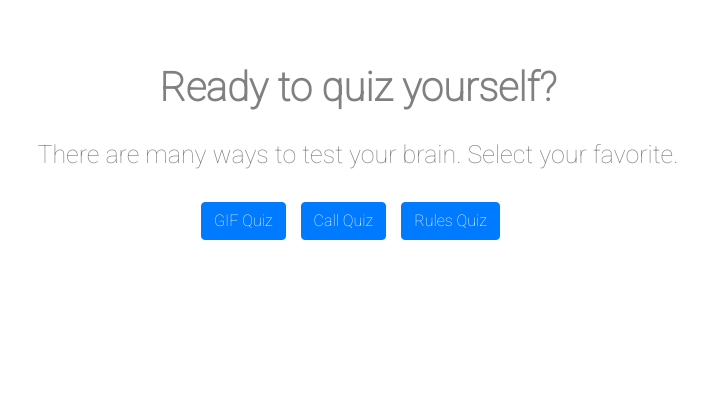
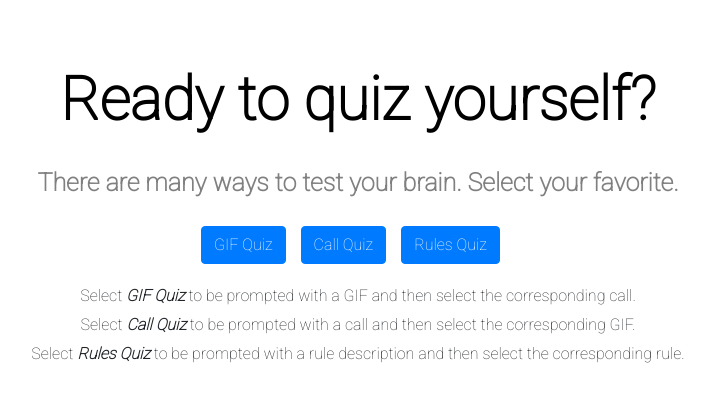
Before and after one commit to elanjcoop/RefLearn, a Flask app: page /quiz_index in a window 1280 px wide. Shown: the part 56-458 px from the top of the page, without its empty margins (282-994 px from the left). Run offline with Flask 2, Linux system fonts and the light colour scheme; some libraries are stand-ins or nearby versions.

Commit message:
Quiz Feedback

```diff
--- a/server.py
+++ b/server.py
@@ -61,18 +61,20 @@ def search():
 
 # --------------------------------------------------
 
-total_questions = 5
+total_questions = 4
 current_question = 0
 missed_calls = []
 correct_answers = 0
 total_options = 4
 correct_call_name = ""
 correct_option = 0
+already_asked = []
 
 @app.route('/quiz_index')
 
 def quiz_index():
 	global current_question, missed_calls, correct_answers
+	already_asked = []
 	current_question = 0
 	missed_calls = []
 	correct_answers = 0
@@ -86,9 +88,14 @@ def gif_quiz():
 	global current_question, correct_call_name, correct_option
 	current_question += 1
 	options = random.sample(calls, total_options)
-	correct_option = random.randint(0, total_options - 1)
-	correct_call_gif = options[correct_option]["gif"]
-	correct_call_name = options[correct_option]["call"]
+	while True:
+		correct_option = random.randint(0, total_options - 1)
+		correct_call_gif = options[correct_option]["gif"]
+		correct_call_name = options[correct_option]["call"]
+		correct_call_id = options[correct_option]["id"]
+		if correct_call_id not in already_asked:
+			already_asked.append(correct_call_id)
+			break
 	return render_template('quiz/gif.html', options=options, correct_call=correct_call_gif, current_question=current_question, total_questions=total_questions)
 
 # --------------------------------------------------
@@ -107,9 +114,9 @@ def submit_gif():
 				missed_calls.append(tuple([missed_call_id, correct_call_name]))
 
 	if current_question == total_questions:
-		return jsonify(done=True)
+		return jsonify(done=True, correct_option=correct_option)
 	else:
-		return jsonify(done=False)
+		return jsonify(done=False, correct_option=correct_option)
 
 # --------------------------------------------------
 
--- a/static/quiz_index.js
+++ b/static/quiz_index.js
@@ -5,7 +5,7 @@ $(document).ready(function(){
 	let main_title = $("#main_title")
 	main_title.toggleClass("main")
 	main_title.html("Ready to quiz yourself?")
-	let main_description = $("#main_description")
+	let main_description = $("#description_a")
 	main_description.toggleClass("main_desc")
 	main_description.html("There are many ways to test your brain. Select your favorite.")
 
@@ -28,6 +28,16 @@ $(document).ready(function(){
 	$("#btn_row").append(call_quiz_button);
 	$("#btn_row").append(rules_quiz_button);
 
+	let gif_explain = $("#gif_explain")
+	gif_explain.toggleClass("explanations")
+	gif_explain.html("Select <span class='quiz_name'>GIF Quiz</span> to be prompted with a GIF and then select the corresponding call.")
+	let call_explain = $("#call_explain")
+	call_explain.toggleClass("explanations")
+	call_explain.html("Select <span class='quiz_name'>Call Quiz</span> to be prompted with a call and then select the corresponding GIF.")
+	let rules_explain = $("#rules_explain")
+	rules_explain.toggleClass("explanations")
+	rules_explain.html("Select <span class='quiz_name'>Rules Quiz</span> to be prompted with a rule description and then select the corresponding rule.")
+
 
 
 });
--- a/templates/final_score.html
+++ b/templates/final_score.html
@@ -3,6 +3,10 @@
 <div class="container-fluid">
 	<div class="row justify-content-center">
 		<div class="final_score"></div>
+	</div>
+	<div class="row justify-content-center">
+		<div class="calls_missed">
+		</div>
 	</div>
 	<div class="row justify-content-center">
 		<div id="missed_calls"></div>
--- a/templates/landing.html
+++ b/templates/landing.html
@@ -1,7 +1,8 @@
 {% extends "navigation.html" %}
 {% block content %}
 <div class="bg-img"></div>
-<h1 id="current">All Calls</h1>
+<h1 id="current">The Calls</h1>
+<div id="scroll_horizontally">Scroll horizontally to see all calls.</div>
 <div class="card_wrapper" id="card_wrapper"></div>
 <script>
 	const calls = JSON.parse('{{ calls|tojson }}')
--- a/templates/navigation.html
+++ b/templates/navigation.html
@@ -121,8 +121,9 @@
 			.main {
 				text-align: center;
 				padding-top: 20px;
-				color: grey;
-				font-size: 40px;
+				color: black;
+				font-size: 60px;
+				font-weight: bolder;
 			}
 
 			.main_desc {
@@ -130,6 +131,51 @@
 				padding-top: 20px;
 				color: grey;
 				font-size: 25px;
+				font-weight: bold;
+			}
+
+			.main_b {
+				text-align: center;
+				padding-top: 5px;
+				color: grey;
+				font-size: 20px;
+			}
+
+			.main_c {
+				text-align: center;
+				padding-top: 5px;
+				color: grey;
+				font-size: 25px;
+				font-weight: bold;
+			}
+
+			.main_d {
+				text-align: center;
+				padding-top: 10px;
+				color: grey;
+				font-size: 20px;
+				font-style: italic;
+			}
+
+			#scroll_horizontally {
+				text-align: center;
+				padding-top: 10px;
+				color: grey;
+				font-size: 20px;
+				font-style: italic;
+			}
+
+			.quiz_name {
+				font-style: italic;
+				font-weight: bolder;
+			}
+
+			.explanations {
+				font-size: 16px;
+			}
+
+			.expl_row {
+				padding-bottom: 5px;
 			}
 
 			.type_desc {
@@ -176,6 +222,8 @@
 
 			.final_score {
 				text-align: center;
+				font-size: 40px;
+				font-weight: bolder;
 			}
 
 			.spacing {
@@ -213,6 +261,18 @@
 				justify-content: center !important;
 			}
 
+			.perfect {
+				color: green;
+			}
+
+			.good {
+				color: blue;
+			}
+
+			.bad {
+				color: red;
+			}
+
 		</style>
 		<script src="https://ajax.googleapis.com/ajax/libs/jquery/3.5.1/jquery.min.js"></script>
 	</head>
@@ -246,7 +306,12 @@
 			<div class="row justify-content-center" id="nav_row"></div>
 		</div>
 		<h1 id="main_title"></h1>
-		<div id="desc_div"><h2 id="main_description"></h2></div>
+		<div id="desc_div">
+			<div id="description_a"></div>
+			<div id="description_b"></div>
+			<div id="description_c"></div>
+			<div id="description_d"></div>
+		</div>
 		<br>
 
 
--- a/templates/quiz/gif.html
+++ b/templates/quiz/gif.html
@@ -12,6 +12,7 @@
 <script>
 	const options = JSON.parse('{{ options|tojson }}')
 	const correct_call = JSON.parse('{{ correct_call|tojson }}')
+	console.log(correct_call)
 	const current_question = JSON.parse('{{ current_question|tojson }}')
 	const total_questions = JSON.parse('{{ total_questions|tojson }}')
 </script>
--- a/templates/quiz_index.html
+++ b/templates/quiz_index.html
@@ -5,6 +5,18 @@
 		<div id="btn_row">
 		</div>
 	</div>
+	<div class="row justify-content-center expl_row">
+		<div id="gif_explain">
+		</div>
+	</div>
+	<div class="row justify-content-center expl_row">
+		<div id="call_explain">
+		</div>
+	</div>
+	<div class="row justify-content-center expl_row">
+		<div id="rules_explain">
+		</div>
+	</div>
 </div>
 
 <script src="{{ url_for('static', filename='quiz_index.js') }}"></script>
```
Also changed, not shown: static/final_score.js (+8 -0 lines), static/gif_quiz.js (+17 -6 lines), static/landing.js (+18 -9 lines), 2 other files.
